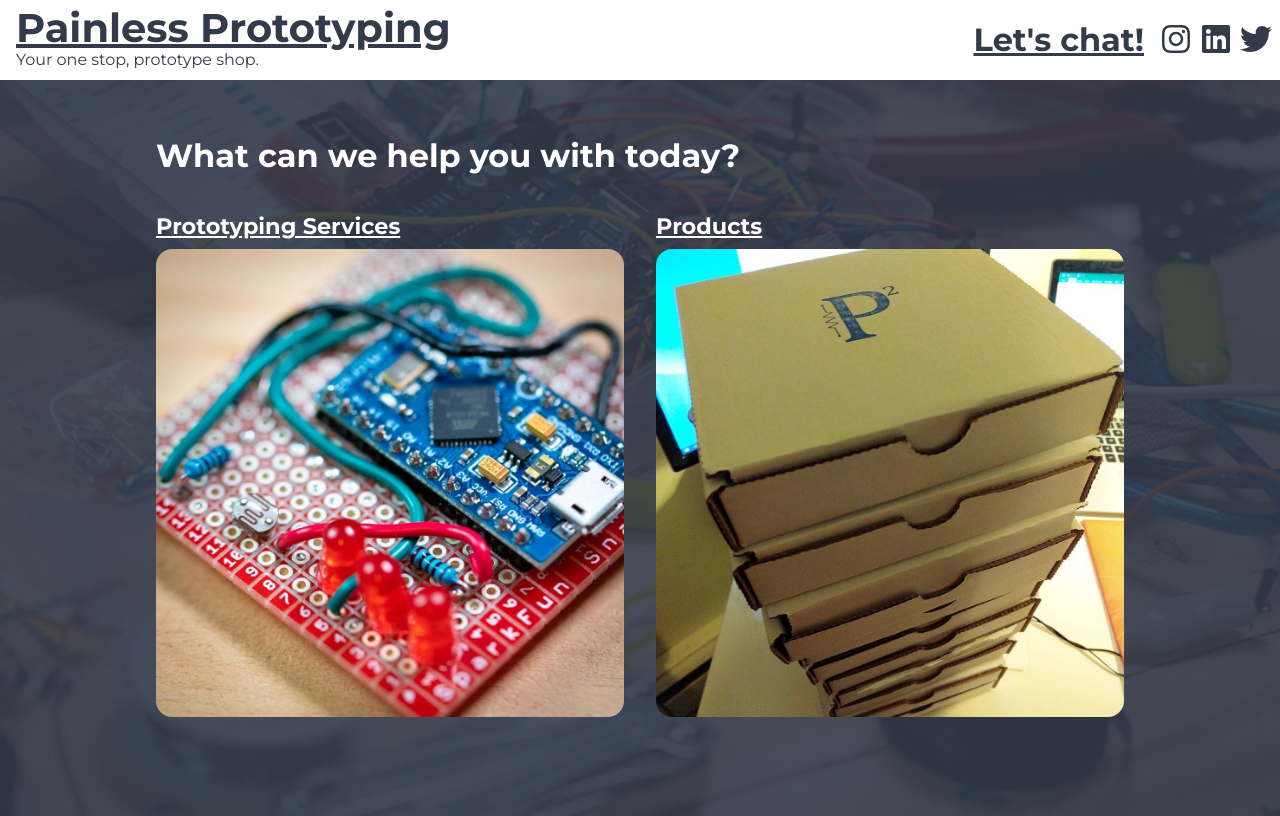
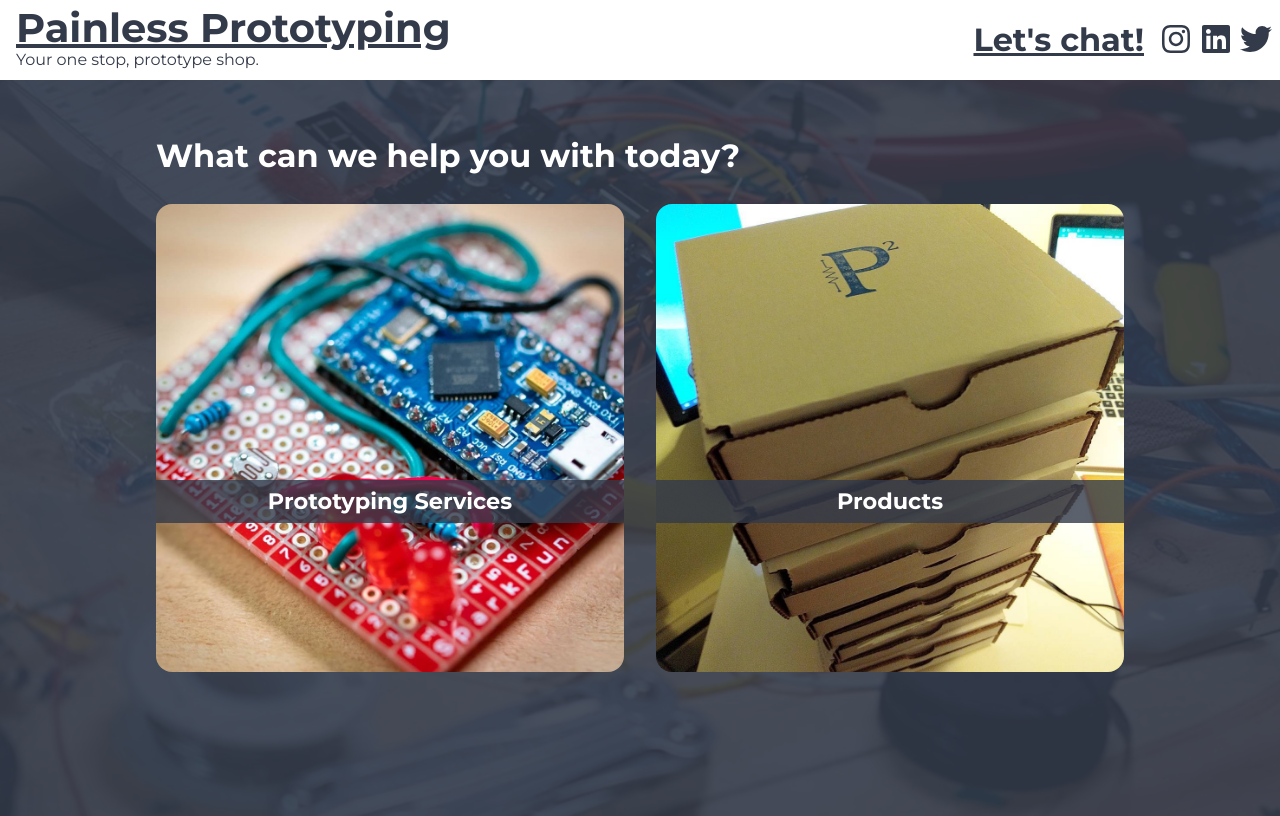
Before and after one commit to TravisBumgarner/Project-Graveyard, a React app: page / in a window 1280 px wide. Built offline with nearby package versions, Linux system fonts and the light colour scheme; a web font is replaced by a local one.

Commit message:
Added some styling for Images

```diff
--- a/src/App/components/Home/Home.tsx
+++ b/src/App/components/Home/Home.tsx
@@ -2,15 +2,14 @@
 import styled from "styled-components"
 import { Link } from "react-router-dom"
 
-import { IMG_10, IMG_2, BACKGROUND_IMG } from "media"
+import { IMG_10, IMG_2 } from "media"
 import {
   H2,
   H3,
   Section,
   SectionWrapper,
   SectionContent,
-  List,
-  ListItem,
+  TextOverImageWrapper
 } from "sharedComponents"
 
 const HomeWrapper = styled.div``
@@ -21,12 +20,6 @@
   border-radius: 1em;
 `
 
-const ComingSoon = styled.div`
-  width: 100%;
-  height: auto;
-  background-img: url("${BACKGROUND_IMG}");
-`
-
 const Home = () => {
   return (
     <HomeWrapper>
@@ -35,14 +28,18 @@
         <SectionContent>
           <Section>
             <Link to="/prototyping">
-              <H3>Prototyping Services</H3>
-              <Img src={IMG_2} />
+              <TextOverImageWrapper>
+                <H3>Prototyping Services</H3>
+                <Img src={IMG_2} />
+              </TextOverImageWrapper>
             </Link>
           </Section>
           <Section>
             <Link to="/products">
-              <H3>Products</H3>
-              <Img src={IMG_10} />
+              <TextOverImageWrapper>
+                <H3>Products</H3>
+                <Img src={IMG_10} />
+              </TextOverImageWrapper>
             </Link>
           </Section>
         </SectionContent>
--- a/src/sharedComponents/index.tsx
+++ b/src/sharedComponents/index.tsx
@@ -80,6 +80,23 @@
     margin: 0.5em 0;
 `
 
+const TextOverImageWrapper = styled.div`
+  position: relative;
+
+  img {
+
+  }
+
+  h2, h3 {
+    position: absolute;
+    text-align: center;
+    width: 100%;
+    bottom: 30%;
+    background-color: ${SECONDARY_COLOR + 'CC'};
+    padding: 10px 0;
+  }
+`
+
 export {
     H1,
     H2,
@@ -90,5 +107,6 @@
     SectionWrapper,
     List,
     ListItem,
-    Error
+    Error,
+    TextOverImageWrapper
 }
```
Also changed, not shown: src/App/components/Products/Products.tsx (+8 -18 lines).
